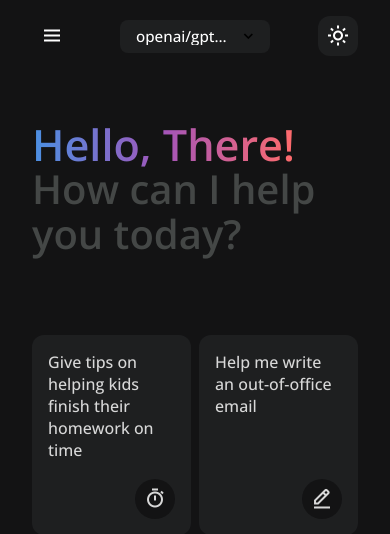
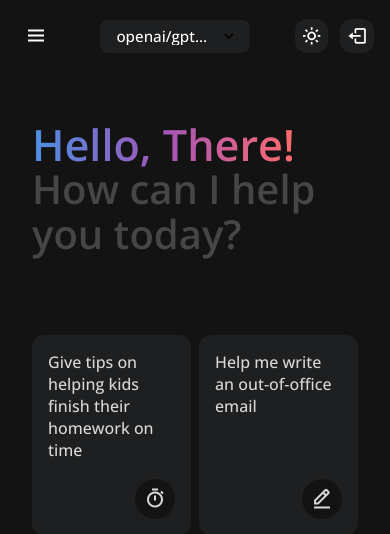
Before and after one commit to marcosppaiva/gemini_clone, a Django app: page / in a window 390 px wide. Shown: the top 534 px of the page. Run offline with Django 5.2, Linux system fonts and the light colour scheme; the visitor is signed in with stand-in values (Sample User, id 1); some libraries are stand-ins or nearby versions.

Commit message:
add logout button and style

```diff
--- a/static/assets/css/style.css
+++ b/static/assets/css/style.css
@@ -57,11 +57,13 @@ body.hide-header .header{
     display: none;
 }
 
-.navbar{
+.navbar {
     display: flex;
     align-items: center;
     justify-content: space-between;
     padding: 1rem 2rem;
+    position: relative;
+    z-index: 1005;
 }
 
 .navbar__logo{
@@ -69,7 +71,14 @@ body.hide-header .header{
     font-weight: 600;
 }
 
-.navbar__button{
+/* Group of buttons on the right side */
+.navbar__buttons {
+    display: flex;
+    align-items: center;
+    gap: 0.75rem;
+}
+
+.navbar__button {
     padding: 0.5rem;
     font-size: 1.5rem;
     display: flex;
@@ -81,6 +90,15 @@ body.hide-header .header{
     color: var(--text-color);
     cursor: pointer;
     transition: background 0.3s ease;
+}
+
+.navbar__logout {
+    background-color: var(--secondary-color);
+}
+
+.navbar__logout:hover {
+    background-color: rgba(243, 66, 66, 0.15); /* Subtle red tint on hover */
+    color: #f34242; /* Red text on hover */
 }
 
 .navbar__button:hover{
@@ -618,6 +636,18 @@ blockquote{
     font-size: 1.2rem;
 }
 
+/* Responsive adjustments */
+@media screen and (max-width: 600px) {
+    .navbar {
+        padding: 1rem;
+    }
+
+    .navbar__button {
+        padding: 0.4rem;
+        font-size: 1.3rem;
+    }
+}
+
 /* For better mobile layout */
 @media screen and (max-width: 600px) {
     .navbar__model-selector {
--- a/static/assets/script.js
+++ b/static/assets/script.js
@@ -420,3 +420,56 @@ document.addEventListener('DOMContentLoaded', function() {
         });
     }
 });
+
+// Logout functionality
+document.addEventListener('DOMContentLoaded', function() {
+    const logoutButton = document.getElementById('logoutButton');
+
+    if (logoutButton) {
+        logoutButton.addEventListener('click', function() {
+            // Show confirmation dialog
+            if (confirm('Are you sure you want to log out?')) {
+                console.log('User confirmed logout');
+
+                // You can replace this with your actual logout logic
+                // For example, redirect to logout URL or call a logout API
+
+                // Example 1: Redirect to logout page
+                window.location.href = '/logout/';
+
+                // Example 2: Call logout API and then redirect
+                // fetch('/api/logout/', {
+                //     method: 'POST',
+                //     headers: {
+                //         'Content-Type': 'application/json',
+                //         'X-CSRFToken': getCookie('csrftoken')
+                //     }
+                // })
+                // .then(response => {
+                //     if (response.ok) {
+                //         window.location.href = '/login/';
+                //     }
+                // })
+                // .catch(error => {
+                //     console.error('Logout failed:', error);
+                // });
+            }
+        });
+    }
+
+    // Helper function to get CSRF token from cookies (for Django)
+    function getCookie(name) {
+        let cookieValue = null;
+        if (document.cookie && document.cookie !== '') {
+            const cookies = document.cookie.split(';');
+            for (let i = 0; i < cookies.length; i++) {
+                const cookie = cookies[i].trim();
+                if (cookie.substring(0, name.length + 1) === (name + '=')) {
+                    cookieValue = decodeURIComponent(cookie.substring(name.length + 1));
+                    break;
+                }
+            }
+        }
+        return cookieValue;
+    }
+});
--- a/templates/index.html
+++ b/templates/index.html
@@ -61,8 +61,19 @@
                 </select>
                 <i class='bx bx-chevron-down navbar__model-icon'></i>
             </div>
-            <button class="navbar__button" id="themeToggler"><i class='bx bx-sun'></i></button>
 
+             <!-- Right side buttons container -->
+            <div class="navbar__buttons">
+                <!-- Theme toggler -->
+                <button class="navbar__button" id="themeToggler">
+                    <i class='bx bx-sun'></i>
+                </button>
+
+                <!-- Logout button -->
+                <button class="navbar__button navbar__logout" id="logoutButton">
+                    <i class='bx bx-log-out'></i>
+                </button>
+            </div>
         </nav>
 
         <header class="header">
```
